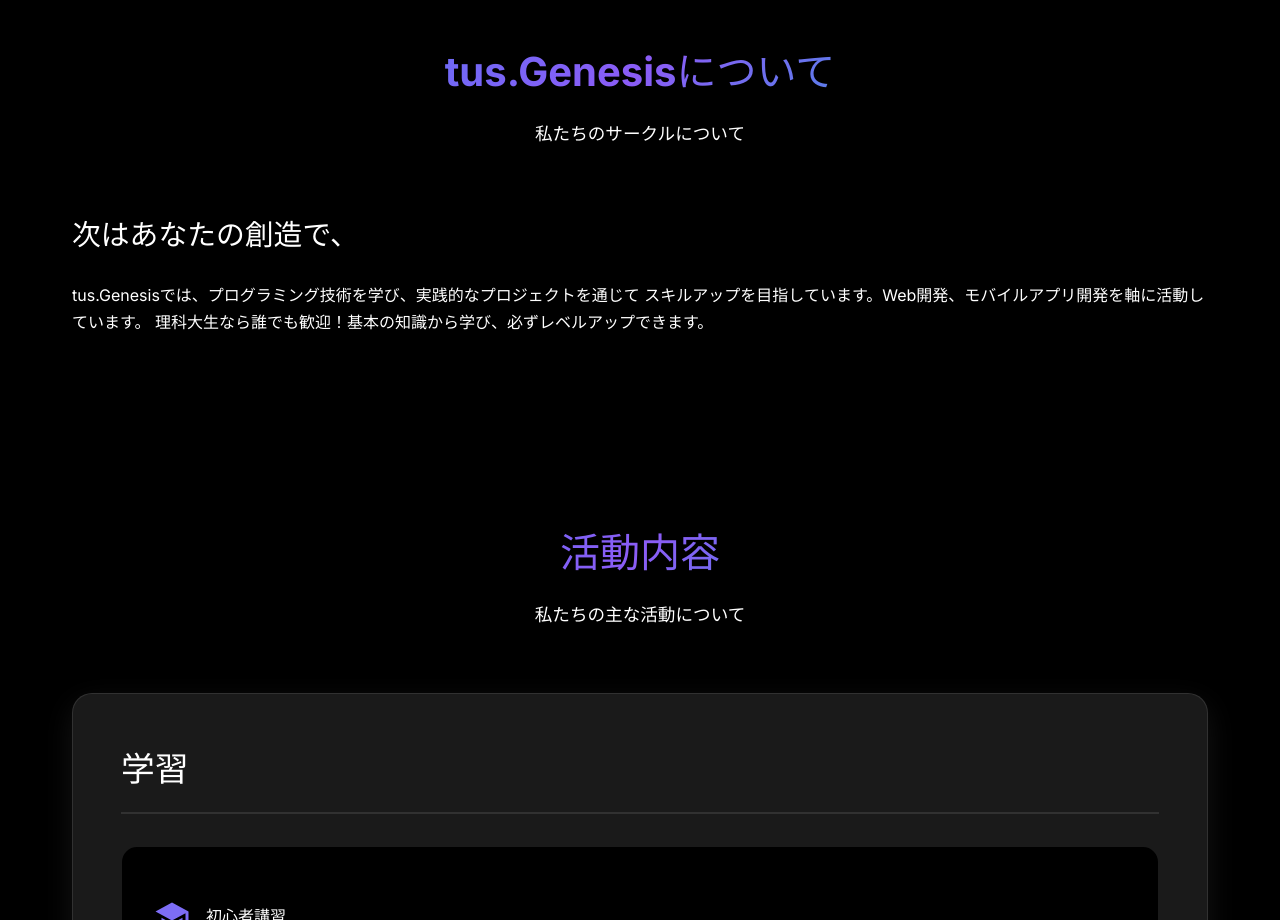
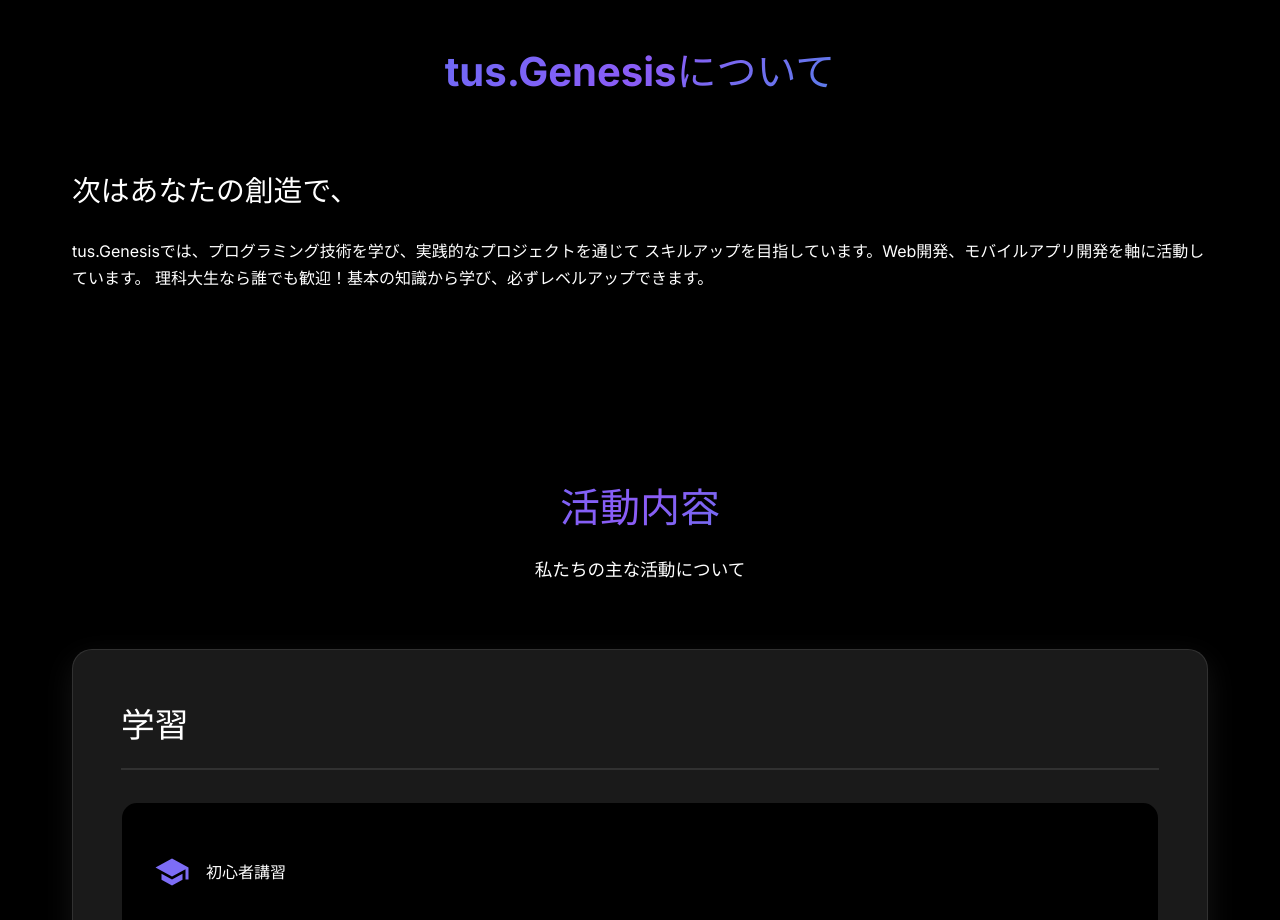
Before and after one commit to tus-Web/landing-page, a React (Vite) app: page / in a window 1280 px wide. Shown: the part 840-1760 px from the top of the page. Built offline with nearby package versions, Linux system fonts and the light colour scheme.

Commit message:
delete: remove redundant description from About section

```diff
--- a/src/components/About/About.tsx
+++ b/src/components/About/About.tsx
@@ -9,7 +9,6 @@ const About: React.FC = () => {
       <div className="about-container">
         <div className="section-header">
           <h2>tus.Genesisについて</h2>
-          <p>私たちのサークルについて</p>
         </div>
 
         <div className="about-content">
```
